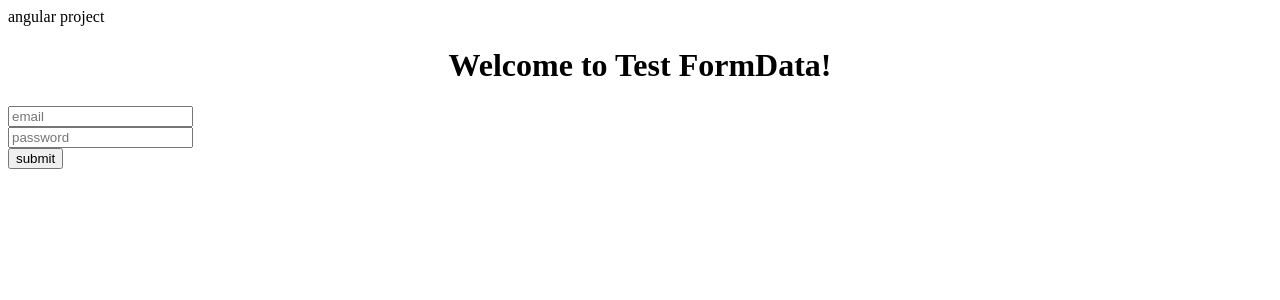
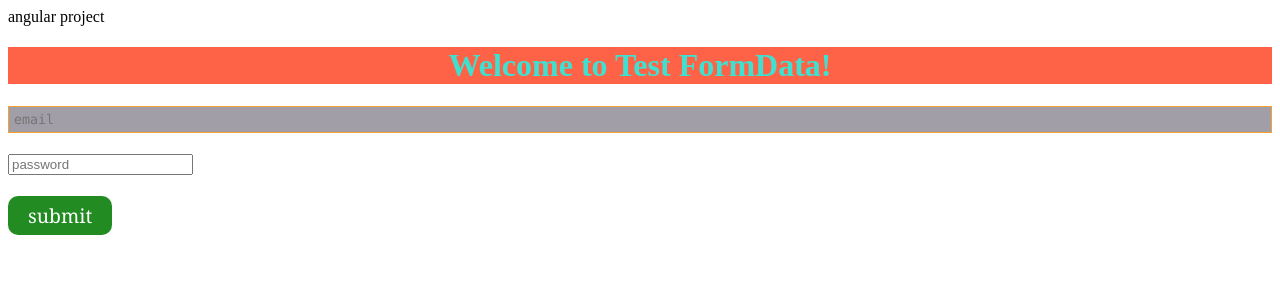
Before and after one commit to satishderle123/testform1, an Angular app: page / in a window 1280 px wide. Shown: the top 300 px of the page. Built offline with nearby package versions, Linux system fonts and the light colour scheme.

Commit message:
2 files modified

```diff
--- a/src/app/app.component.css
+++ b/src/app/app.component.css
@@ -1,3 +1,122 @@
 p {
   font-family: Lato;
 }
+h1{
+  background-color: tomato;
+  color: turquoise;
+  text-align: center;
+  padding:2 px;
+}
+
+.column{
+  width:50%;
+  float:left;
+  padding:2%;
+  box-sizing:border-box;
+}
+.column{
+  padding:2%;
+}
+/*clear-fix the parent of column because it collapsed!  */
+form:after{
+  content:'';
+  display:block;
+  clear:both;
+}
+
+/* FORM STUFF BEGINS HERE */
+form{
+  font-size:110%
+}
+label{
+  display:block;
+  color:saddlebrown;
+  margin:16px 0 3px;
+}
+fieldset label{
+  display:inline-block;
+  font-size:8%;
+  font-family: Calibri, sans-serif;
+}
+
+
+input[type=text],
+input[type=address],
+input[type=email],
+input[type=tel],
+textarea,
+select{
+  width:100%;
+  padding:5px;
+  box-sizing:border-box;
+  background-color:rgb(162, 158, 168);
+  border: solid 1px rgb(245, 162, 53);
+  font-family:'Lucida Console', monospace;
+}
+textarea{
+  resize: vertical;
+  min-height: 70px;
+}
+fieldset{
+  border:none;
+  margin:20px 0 ;
+  padding:10px 0;
+  border-bottom: 1px solid tan;
+}
+legend{
+  color:white;
+  background-color:tan;
+  display:block;
+  width:100%;
+  padding:3px;
+}
+input[type=checkbox]{
+  background-color:red;
+  border: solid 1px red;
+  color:red;
+  outline:red;
+}
+/* BUTTONS */
+input[type=submit]{
+  background-color:forestgreen;
+  color:white;
+  border:none;
+  padding: 6px 20px;
+  font-size:110%;
+  border-radius:10px;
+  font-family: Rockwell, georgia, serif;
+}
+/* Reset Button: minimize the appearance */
+input[type=reset]{
+  background-color:transparent;
+  border:none;
+  text-decoration:underline;
+  cursor:pointer;
+  margin:20px 0;
+  color:olive;
+}
+
+/* hovers and tabs */
+input[type=text]:hover,
+input[type=email]:hover{
+  background-color:khaki;
+}
+input[type=text]:focus,
+input[type=text]:focus,
+input[type=email]:focus{
+  outline: 2px solid tan;
+}
+input[type=sumbit]:hover,
+input[type=submit]:focus{
+  background-color:limegreen;
+}
+/* responsive bonus round */
+@media screen and (min-width:450px){
+/*  2col  */
+  .column{
+    width:50%;
+    float:left;
+    padding:3%;
+    box-sizing:border-box;
+  }
+}
--- a/src/app/app.component.html
+++ b/src/app/app.component.html
@@ -5,8 +5,8 @@
 </div>
 <form #login = "ngForm" (ngSubmit) = "onClickSubmit(login.value)" >
   <input type = "text" name = "email" placeholder = "email" ngModel>
-  <br/>
+  <br/><br/>
   <input type = "password" name = "pwd" placeholder = "password" ngModel>
-  <br/>
+  <br/><br/>
   <input type = "submit" value = "submit">
 </form>
```
